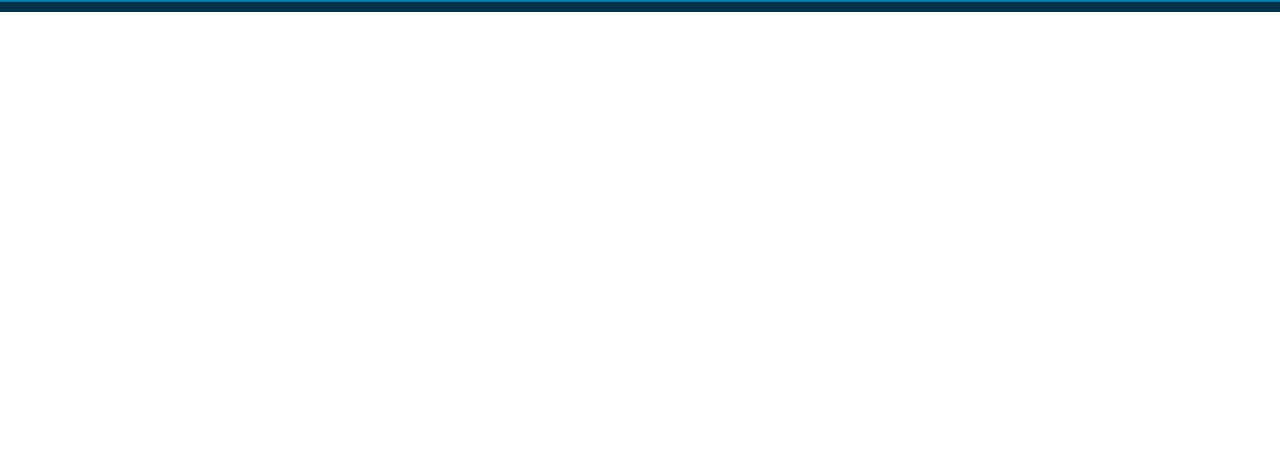
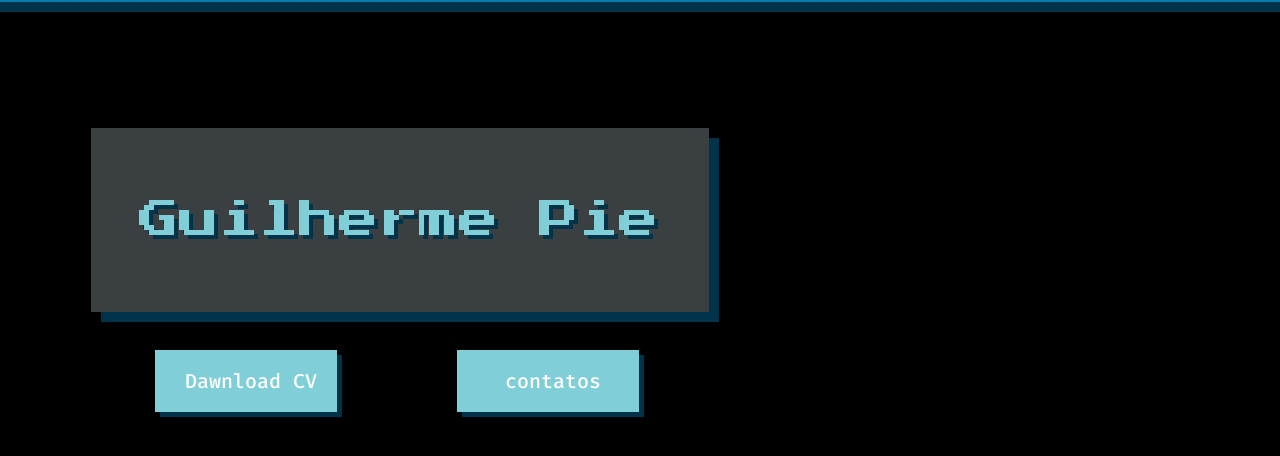
Before and after one commit to Guilherme0120/HTML_CSS, a plain HTML site: page index.html in a window 1280 px wide. Shown: the part 106-562 px from the top of the page. Drawn offline with Linux system fonts and the light colour scheme.

Commit message:
Create the title component and buttons

```diff
--- /dev/null
+++ b/css/components/title.css
@@ -0,0 +1,23 @@
+#nome{
+    display: inline-block;
+    background-color: #3A4042;
+    padding-top: 72px;
+    padding-bottom: 72px;
+    padding-left: 48px;
+    padding-right: 50px;
+    box-shadow: 10px 10px 0px #003249;
+    margin-right: 0px;
+    color: #80CED7;
+
+    font-family: "press start 2P";
+    font-style: normal;
+    font-weight: normal;
+    font-size: 40px;
+    line-height: 40px;
+
+    margin-top: 116px;
+    margin-left: 91px;
+    margin-bottom: 38px;
+
+    text-shadow: 4px 4px 0px #003249;
+}
--- a/css/index.css
+++ b/css/index.css
@@ -59,3 +59,43 @@ a:hover{
     background-color: #9AD1D4;
     transform: scale(1.08);
 }
+
+#button2 {
+    display: inline-block;
+    background-color: #80CED7;
+    padding:18px 20px;
+    box-shadow: 5px 5px 0px #003249;
+    margin-right: 0px;
+    transition: transform 150ms linear;
+    margin-left: 155px;
+
+}
+
+#button2:hover{
+    background-color: #9AD1D4;
+    transform: scale(1.08);
+}
+
+#button3 {
+    display: inline-block;
+    background-color: #80CED7;
+    box-shadow: 5px 5px 0px #003249;
+    margin-right: 0px;
+    transition: transform 150ms linear;
+    margin-left: 112px;
+    padding-left: 38px;
+    padding-right: 38px;
+    padding-top: 18px;
+    padding-bottom:18px ;
+    margin-bottom: 399px;
+
+}
+
+#button3:hover{
+    background-color: #9AD1D4;
+    transform: scale(1.08);
+}
+
+#menu{
+    background-color: black;
+}
--- a/index.html
+++ b/index.html
@@ -8,6 +8,7 @@
 
     <link rel="stylesheet" href="css/reset.css">
     <link rel="stylesheet" href="css/index.css">
+    <link rel="stylesheet" href="css/components/title.css">
 
 </head>
 <body>
@@ -22,5 +23,13 @@
             <a id="button" href="" lang="en">Dawnload CV</a>
         </nav>
     </header>
+
+     <div id="menu">
+
+         <h1 id="nome">Guilherme Pie<h1>
+        <a id="button2" href="" lang="en">Dawnload CV</a>
+        <a id="button3" href="" >contatos</a>
+     </div>
+
 </body>
 </html>
```
Also changed, not shown: assets/img/photo.png (added).
